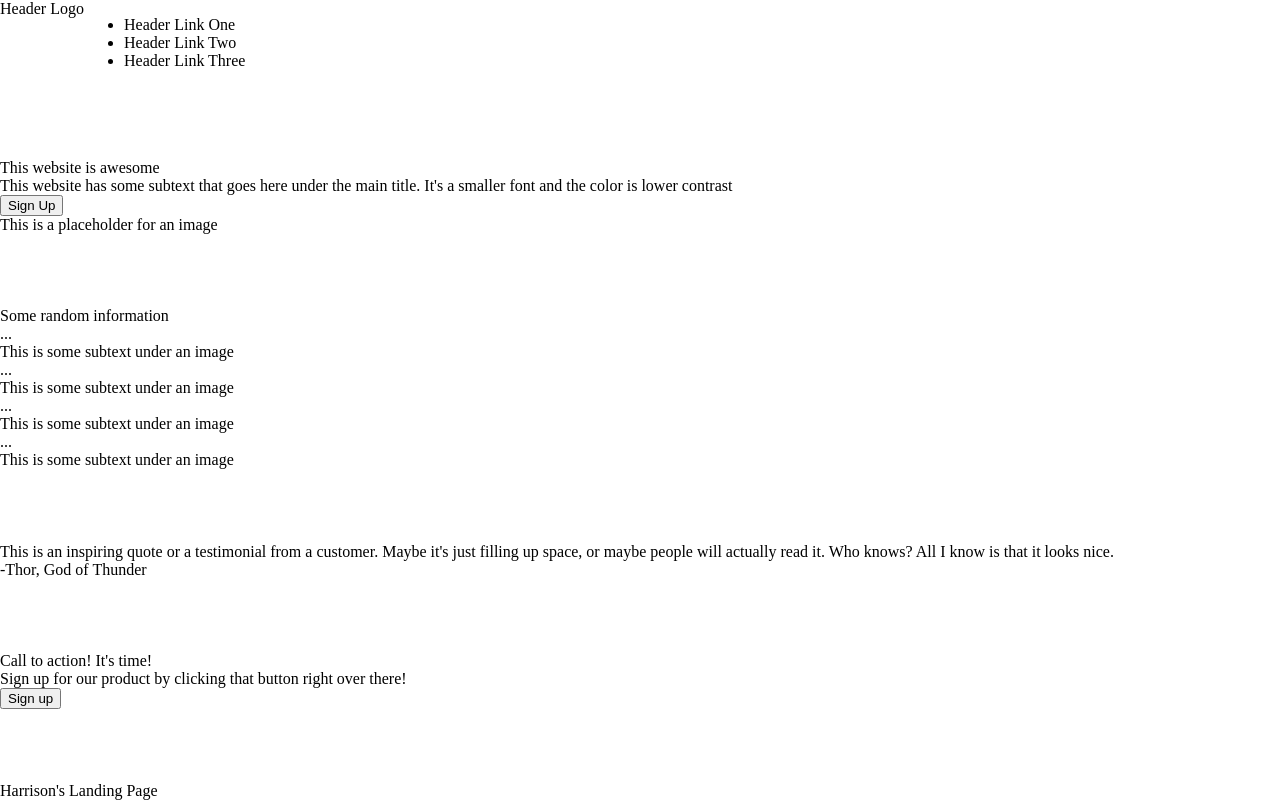
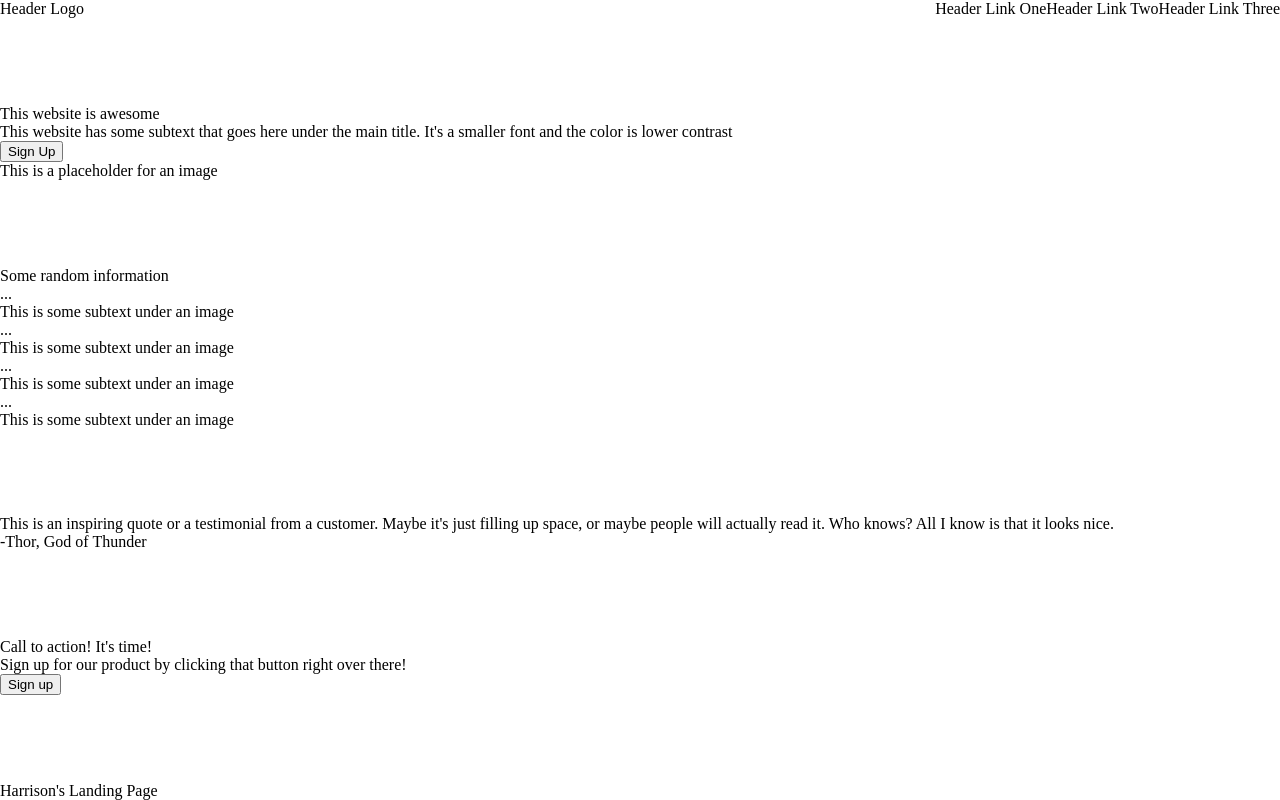
Before and after one commit to hbelange/harrison-landing-page, a plain HTML site: page index.html in a window 1280 px wide. Drawn offline with Linux system fonts and the light colour scheme.

Commit message:
start header layout

```diff
--- a/index.html
+++ b/index.html
@@ -11,7 +11,7 @@
     <div class="header">
       <div>Header Logo</div>
       <ul>
-        <li>Header Link One</li>
+        <li>Header Link One</li> <!--Here is where links may go. I am leaving them empty for now-->
         <li>Header Link Two</li>
         <li>Header Link Three</li>
       </ul>
--- a/styles.css
+++ b/styles.css
@@ -8,4 +8,12 @@ body {
 
 .header {
     display: flex;
+    justify-content: space-between;
 }
+
+.header ul {
+    margin: 0;
+    padding: 0;
+    list-style: none;
+    display: flex;
+}
```
